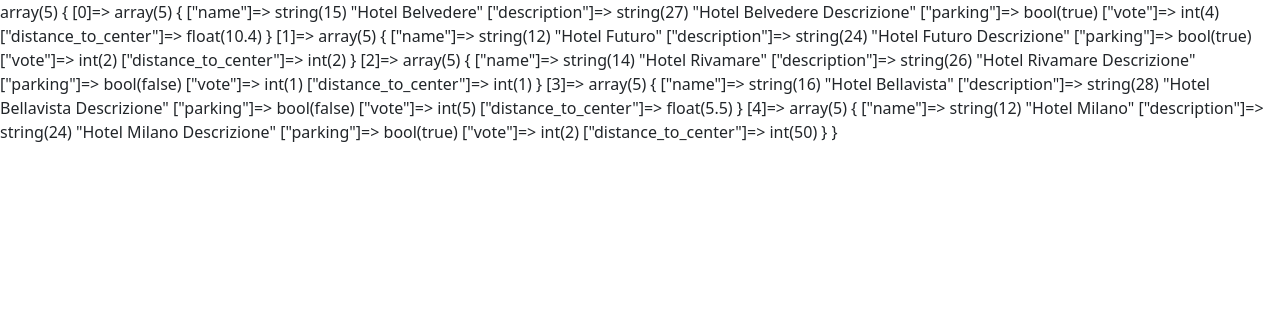
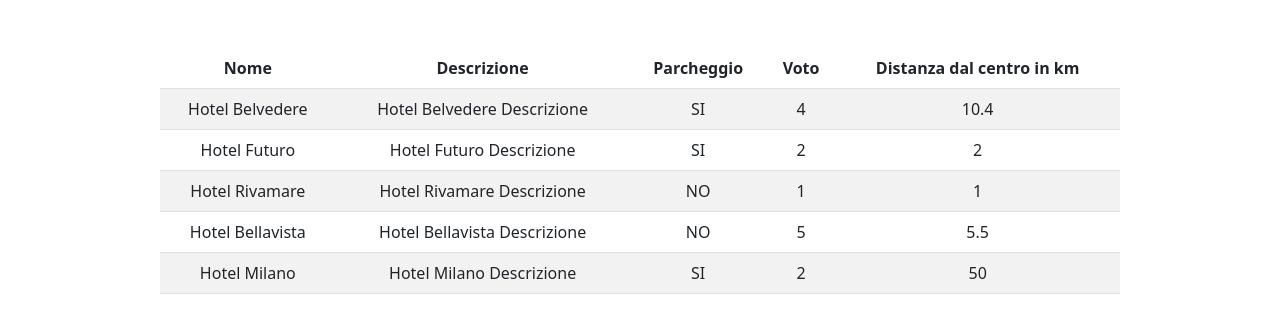
Before and after one commit to FilippoToffoletto/php-hotel, a PHP site: page / in a window 1280 px wide. Shown: the top 333 px of the page. Run offline with PHP 8.4, Linux system fonts and the light colour scheme.

Commit message:
[add]table

```diff
--- a/index.php
+++ b/index.php
@@ -39,7 +39,6 @@
 
     ];
 
-    var_dump($hotels);
 
 ?>
 
@@ -58,8 +57,39 @@
 
 <body>
 
-    <?php
-    ?>
+    <!-- table -->
+
+<table class="table table-striped w-75 m-auto mt-5 text-center">
+  <thead>
+    <tr>
+      <th scope="col">Nome</th>
+      <th scope="col">Descrizione</th>
+      <th scope="col">Parcheggio</th>
+      <th scope="col">Voto</th>
+      <th scope="col">Distanza dal centro in km</th>
+    </tr>
+  </thead>
+  <tbody>
+     <?php foreach($hotels as $hotel) : ?>
+        <tr>
+            <?php foreach($hotel as $key => $value) : ?>
+                <?php if($key === 'parking' && $value) : ?>
+                    <td>
+                        <?php echo "SI" ?>
+                    </td>
+                <?php elseif($key === 'parking' && !$value) : ?>
+                    <td>
+                        <?php echo "NO" ?>
+                    </td>
+                <?php else : ?>
+                    <td>
+                        <?php echo $value ?>
+                    </td>
+                <?php endif ?>
+            <?php endforeach ?>
+         </tr>
+    <?php endforeach ?>
+  </tbody>
 
 </body>
 </html>
```
